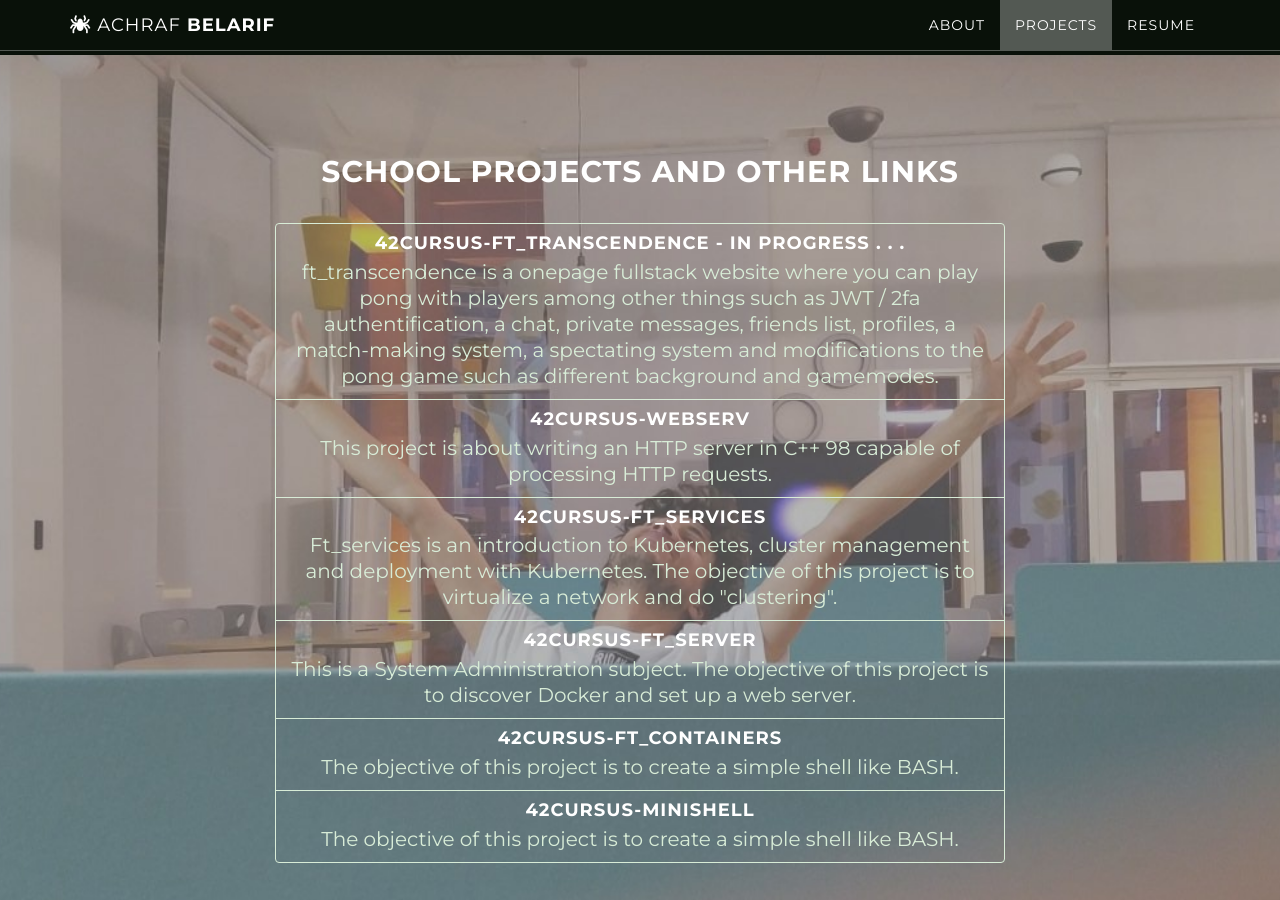
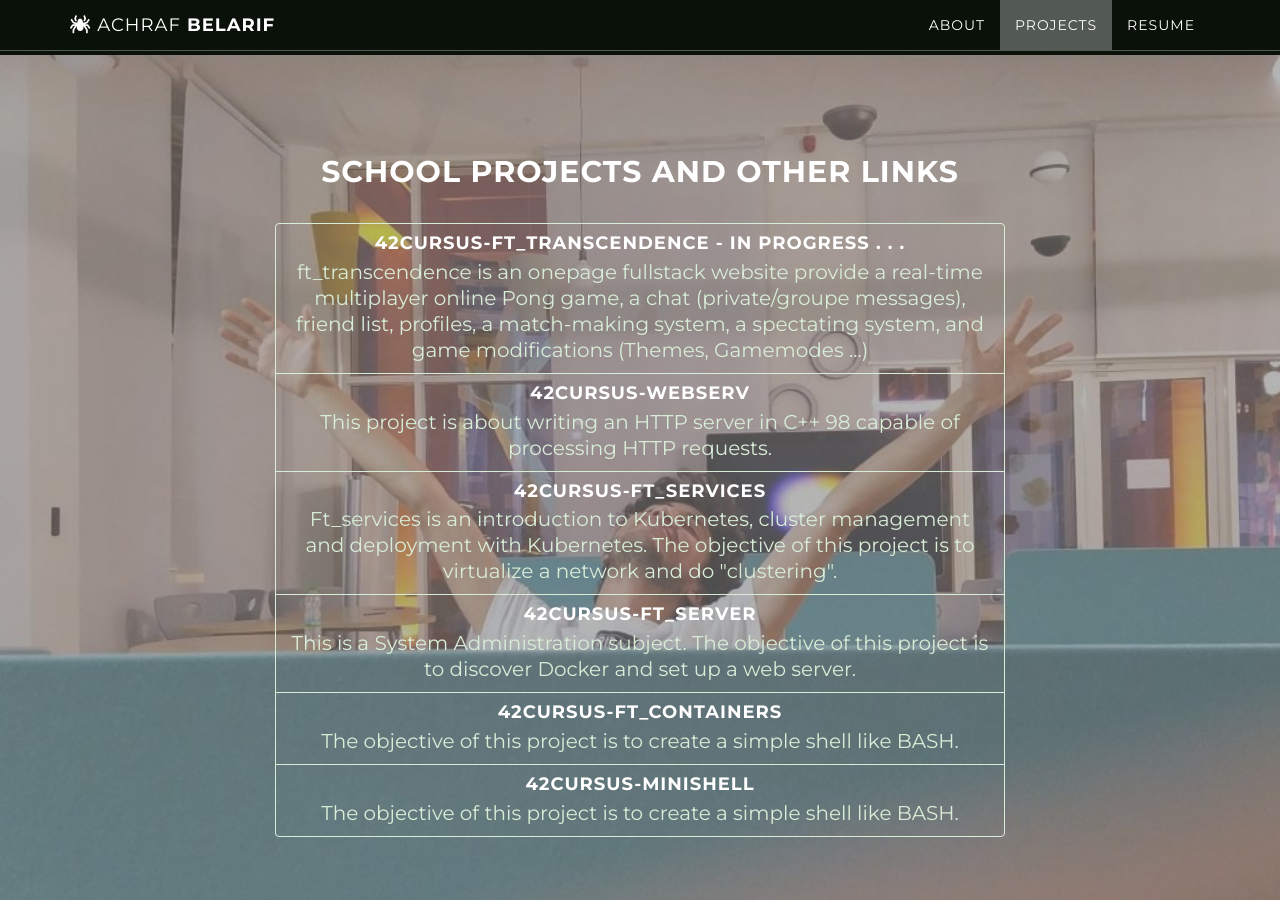
Before and after one commit to spydersy/spydersy.github.io, a Jekyll site: the page built from index.html, in a window 1280 px wide and 900 px high, scrolled down 1380 px. Built offline with Jekyll 4.4.1, drawn with Linux system fonts in a browser that asks for light colours; nearby versions of some CDN libraries.

Commit message:
[modified] : Projects description & urls

```diff
--- a/_config.yml
+++ b/_config.yml
@@ -29,7 +29,7 @@ social:
 
 projects:
   - title: "42Cursus-ft_transcendence - In Progress . . ."
-    venue-publication: ft_transcendence is a onepage fullstack website where you can play pong with players among other things such as JWT / 2fa authentification, a chat, private messages, friends list, profiles, a match-making system, a spectating system and modifications to the pong game such as different background and gamemodes.
+    venue-publication: ft_transcendence is an onepage fullstack website provide a real-time multiplayer online Pong game, a chat (private/groupe messages), friend list, profiles, a match-making system, a spectating system, and game modifications (Themes, Gamemodes ...)
     url: https://github.com/spydersy/42Cursus-ft_transcendence
   - title: "42Cursus-webserv"
     venue-publication: This project is about writing an HTTP server in C++ 98 capable of processing HTTP requests.
```
